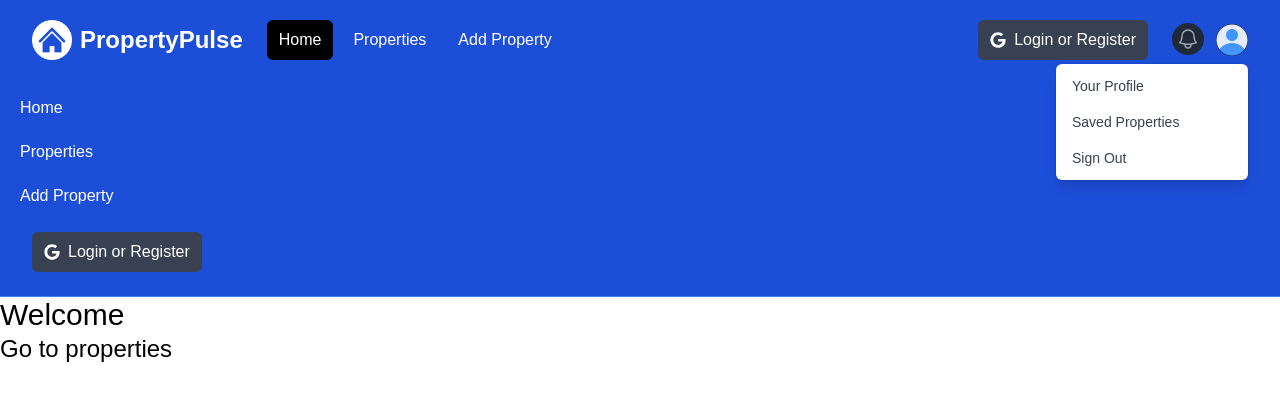
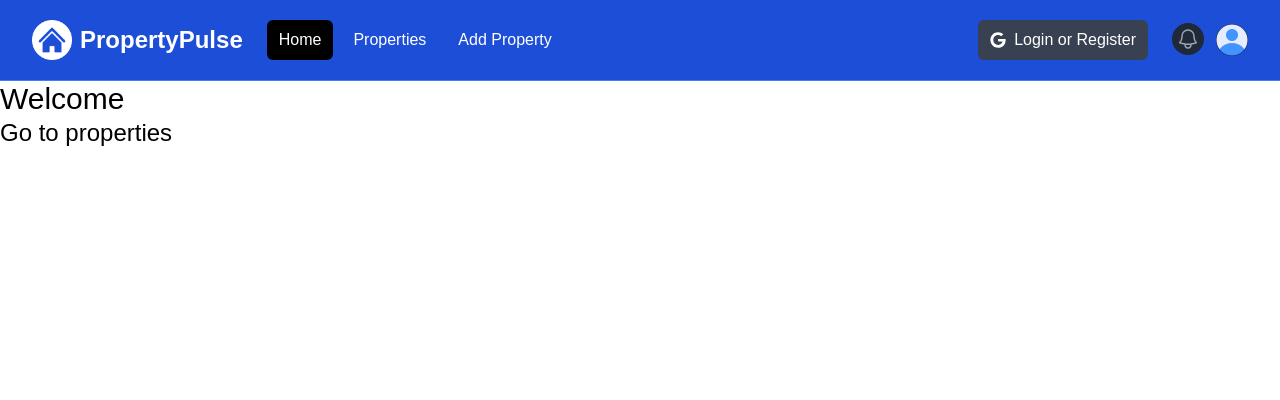
Before and after one commit to DhilipThangaraj/Next14, a Next.js app in the folder property-pulse/: page / in a window 1280 px wide. Shown: the top 400 px of the page. Built offline with nearby package versions, Linux system fonts and the light colour scheme.

Commit message:
commented and removed unnecessary code

```diff
--- a/property-pulse/components/Navbar.jsx
+++ b/property-pulse/components/Navbar.jsx
@@ -118,7 +118,7 @@ const Navbar = () => {
                   id="user-menu-button"
                   aria-expanded="false"
                   aria-haspopup="true"
-                  onClick={() => setIsProfileMenuOpen((prev) => !prev)}
+                  onClick={() => {}}
                 >
                   <span className="absolute -inset-1.5"></span>
                   <span className="sr-only">Open user menu</span>
@@ -131,7 +131,7 @@ const Navbar = () => {
                   />
                 </button>
               </div>
-              <div
+              {/* <div
                 id="user-menu"
                 className="absolute right-0 z-10 mt-2 w-48 origin-top-right rounded-md bg-white py-1 shadow-lg ring-1 ring-black ring-opacity-5 focus:outline-none"
                 role="menu"
@@ -168,47 +168,7 @@ const Navbar = () => {
                 >
                   Sign Out
                 </button>
-              </div>
-            </div>
-          </div>
-        </div>
-      </div>
-      <div id="mobile-menu">
-        <div className="space-y-1 px-2 pb-3 pt-2">
-          <Link
-            href="/"
-            className={`${
-              true === "/" ? "bg-black" : ""
-            } text-white block rounded-md px-3 py-2 text-base font-medium`}
-          >
-            Home
-          </Link>
-          <Link
-            href="/properties"
-            className={`${
-              true === "/properties" ? "bg-black" : ""
-            } text-white block rounded-md px-3 py-2 text-base font-medium`}
-          >
-            Properties
-          </Link>
-          <Link
-            href="/properties/add"
-            className={`${
-              true === "/properties/add" ? "bg-black" : ""
-            } text-white block rounded-md px-3 py-2 text-base font-medium`}
-          >
-            Add Property
-          </Link>
-          <div className="block md:ml-6">
-            <div className="flex items-center">
-              <button
-                key={""}
-                onClick={() => {}}
-                className="flex items-center text-white bg-gray-700 hover:bg-gray-900 hover:text-white rounded-md px-3 py-2 my-3"
-              >
-                <FaGoogle className="text-white mr-2" />
-                <span>Login or Register</span>
-              </button>
+              </div> */}
             </div>
           </div>
         </div>
```
